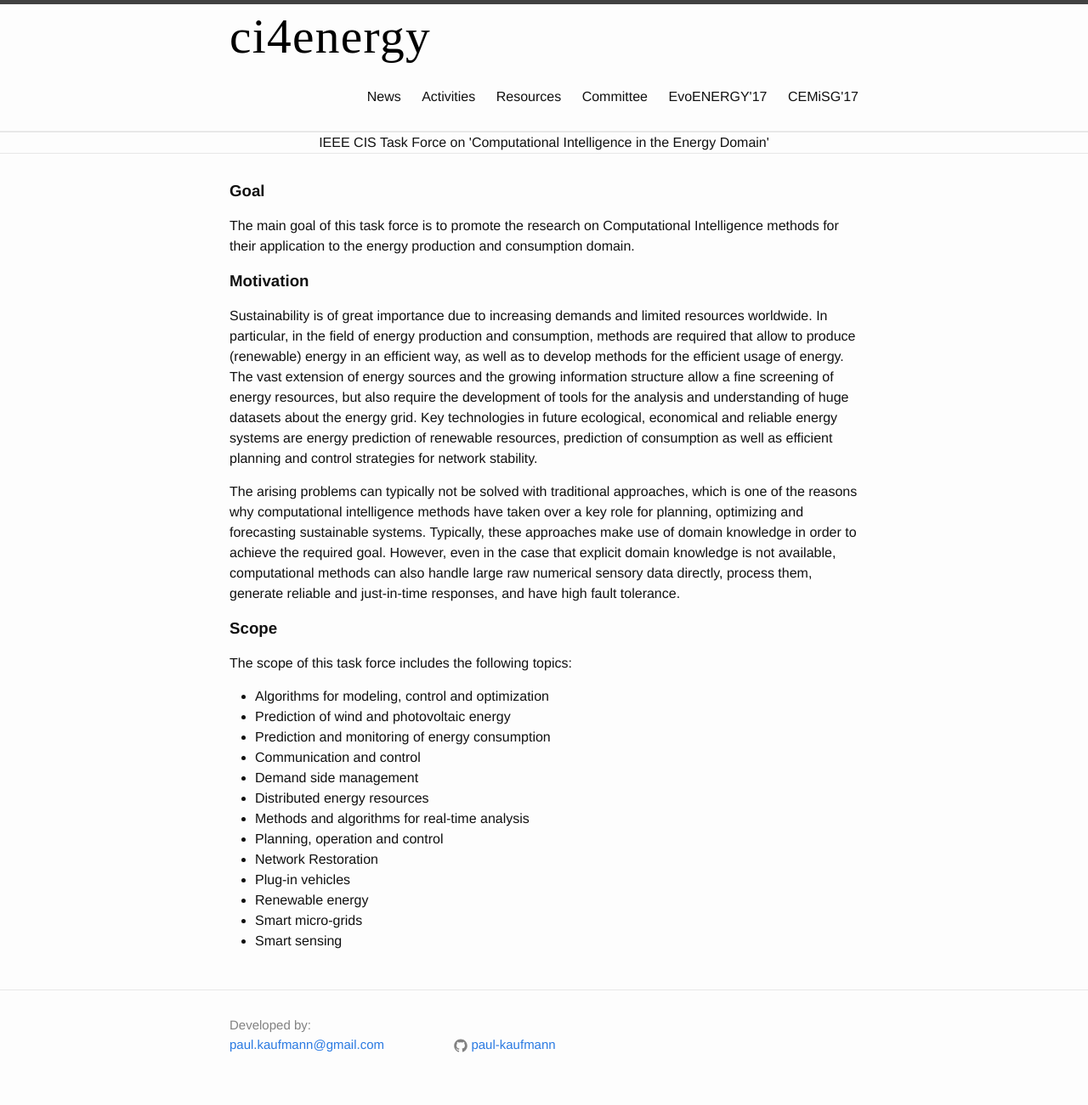
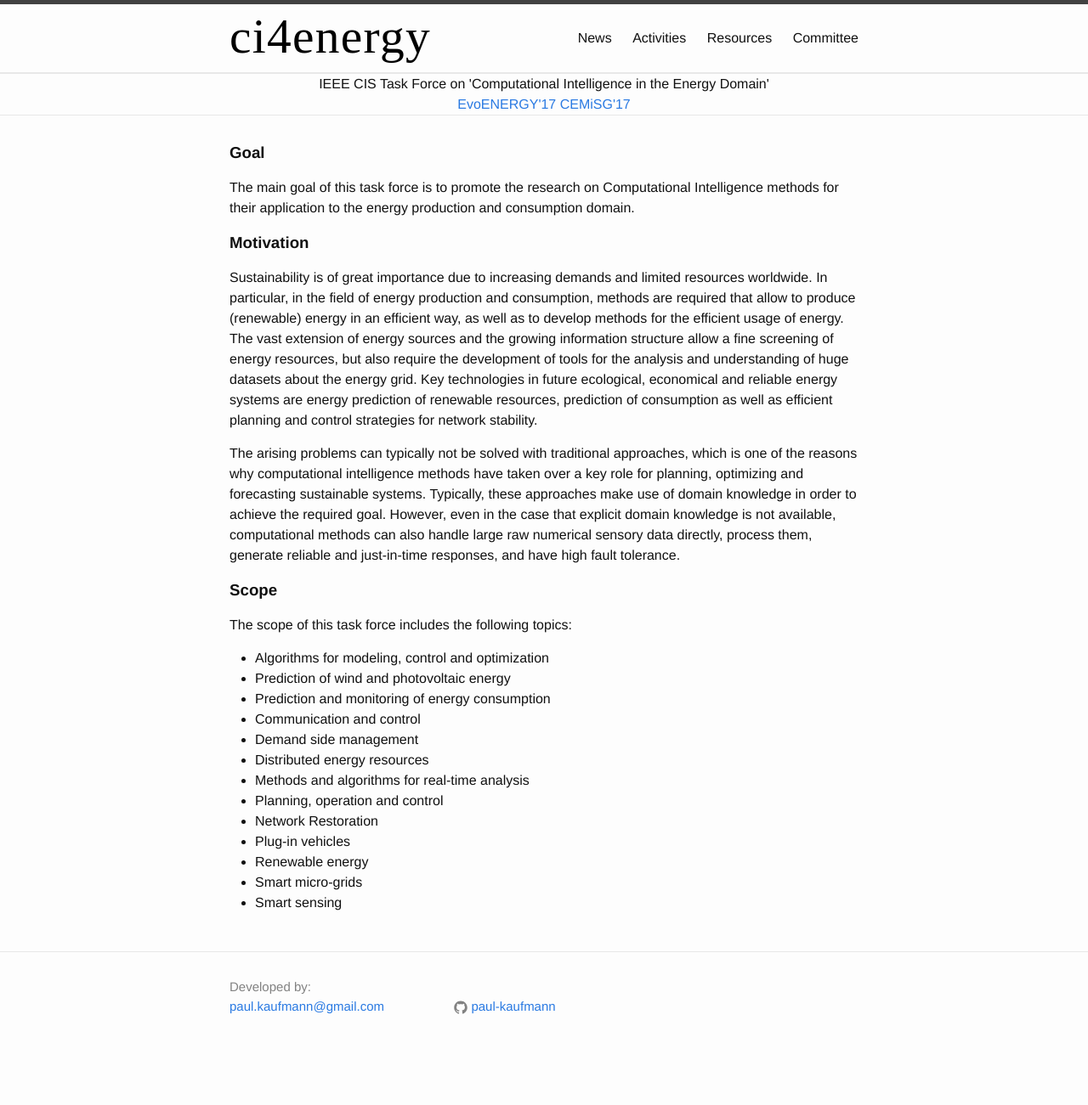
Before and after one commit to ci4energy/ci4energy.github.io, a Jekyll site: the page built from index.html, in a window 1280 px wide. Shown: the whole page at 85% size. Built offline with Jekyll 4.4.1, drawn with Linux system fonts in a browser that asks for light colours; after the commit the page ends 1256 px from its top, so only the background shows below that.

Commit message:
no message

```diff
--- a/_includes/header.html
+++ b/_includes/header.html
@@ -20,14 +20,14 @@
           <a class="page-link" href="{{ p.url | prepend: site.baseurl }}">{{ p.title }}</a>
           {% endif %}
         {% endfor %}
-		<a class="page-link" href="http://www.evostar.org/2017/cfp_evoenergy.php">EvoENERGY'17</a>
-		<a class="page-link" href="http://www.cemisg.org/">CEMiSG'17</a>
       </div>
     </nav>
   </div>
 
   <hr class="seperator">
   <center>
-  IEEE CIS Task Force on 'Computational Intelligence in the Energy Domain'
+  IEEE CIS Task Force on 'Computational Intelligence in the Energy Domain'<br>
+  <a class="page-link" href="http://www.evostar.org/2017/cfp_evoenergy.php">EvoENERGY'17</a>
+  <a class="page-link" href="http://www.cemisg.org/">CEMiSG'17</a>
   </center>
 </header>
```
